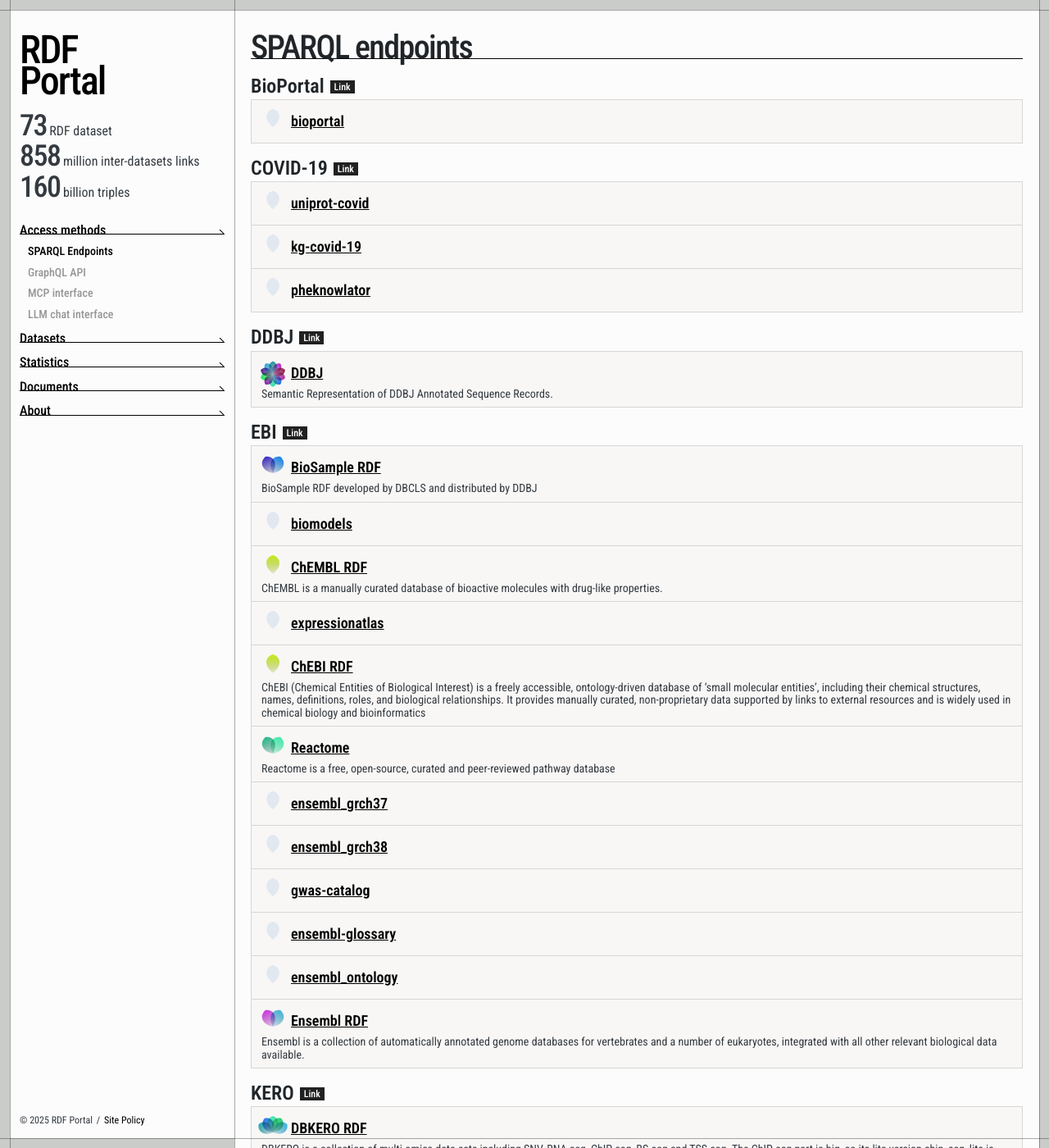
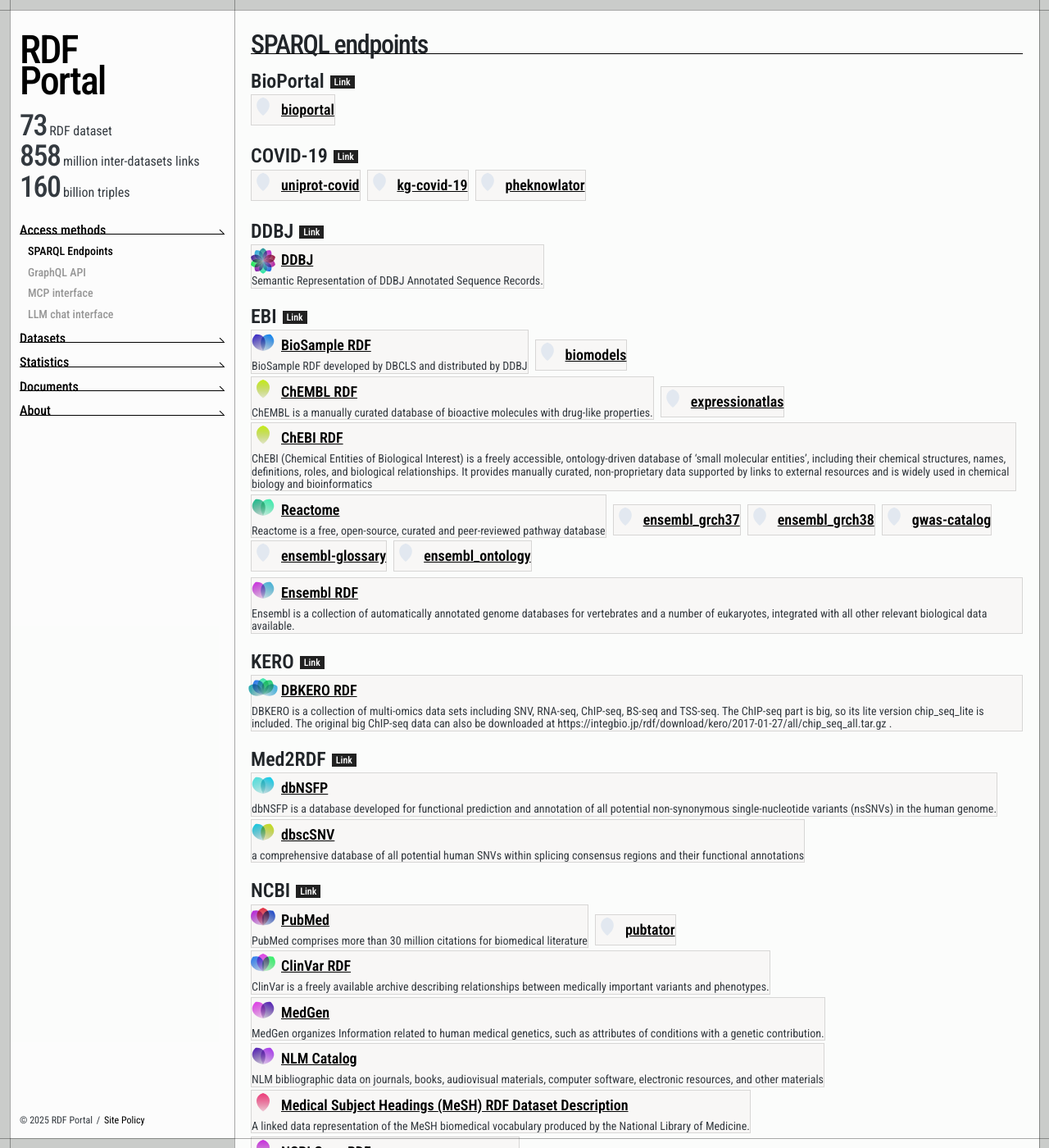
Before and after one commit to PENQEinc/rdf-portal-v2.github.io, a Jekyll site: the page built from sparql_endpoints.md, in a window 1280 px wide and 1400 px high. Shown: the whole window at 82% size. Built offline with Jekyll 4.4.1, drawn with Linux system fonts in a browser that asks for light colours.

Commit message:
change endpoint datasets style

```diff
--- a/_sass/object/component/_dataset-card.sass
+++ b/_sass/object/component/_dataset-card.sass
@@ -49,7 +49,7 @@
     margin-top: 6px
     display: flex
     flex-wrap: wrap
-    gap: 8px
+    gap: 2px 8px
     line-height: 1
 
     .tag
--- a/_sass/object/project/_CommonPageView.sass
+++ b/_sass/object/project/_CommonPageView.sass
@@ -7,7 +7,7 @@
     text-decoration: underline
   > .title
     margin: 10px 0 18px
-    font-size: 40px
+    font-size: 32px
     font-weight: 500
     line-height: 0.8
     letter-spacing: -0.04em
--- a/_sass/object/project/_EndpointsListView.sass
+++ b/_sass/object/project/_EndpointsListView.sass
@@ -28,6 +28,8 @@
           list-style: none
           > li
             margin: 0 0 -1px
-
-            > .dataset-card
-              padding: 8px 12px
+            display: inline-block
+            margin-right: 8px
+            line-height: 1.2
+            &:last-child
+              margin-right: 0
```
Also changed, not shown: _Data-plan.md (renamed from _API-plan.md).
